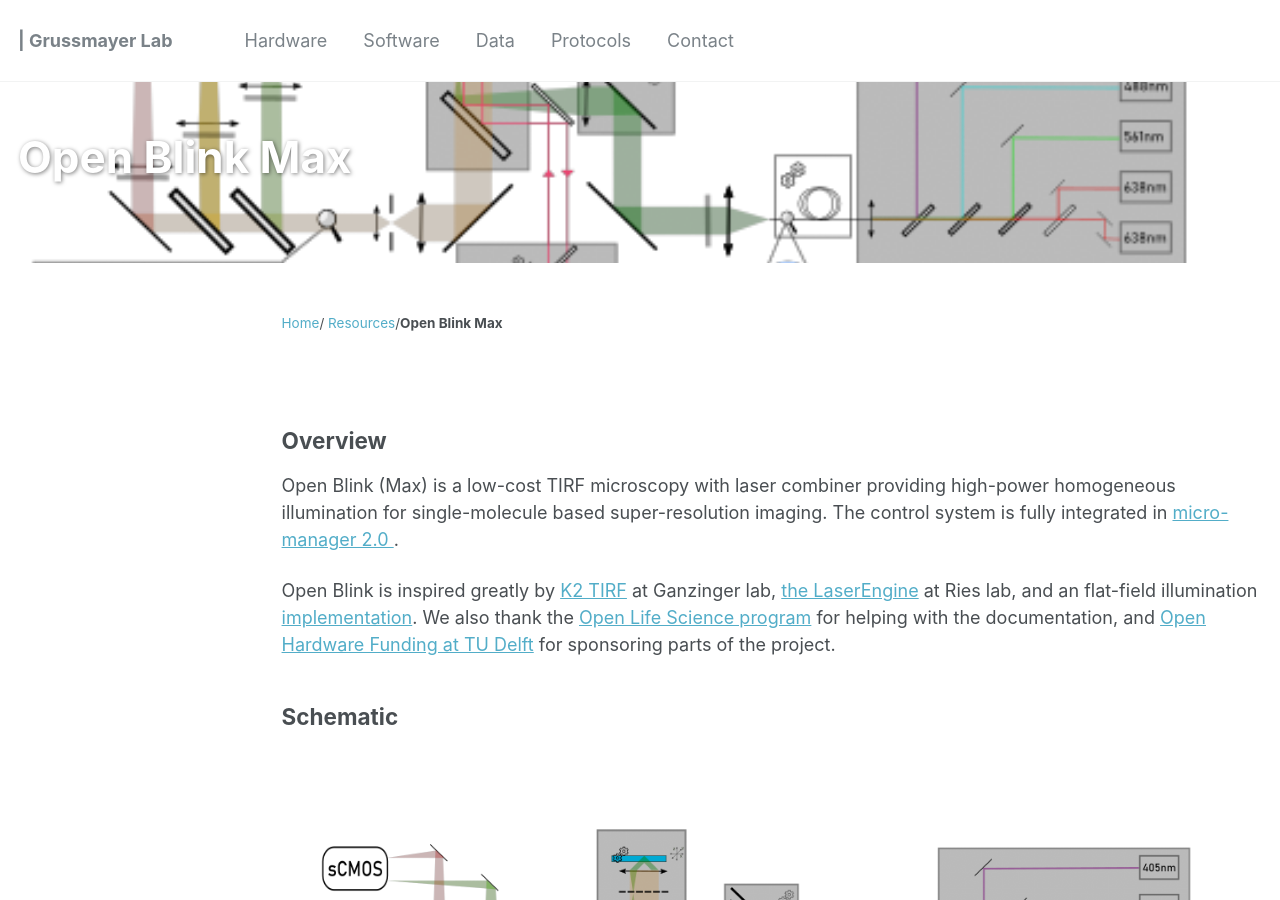
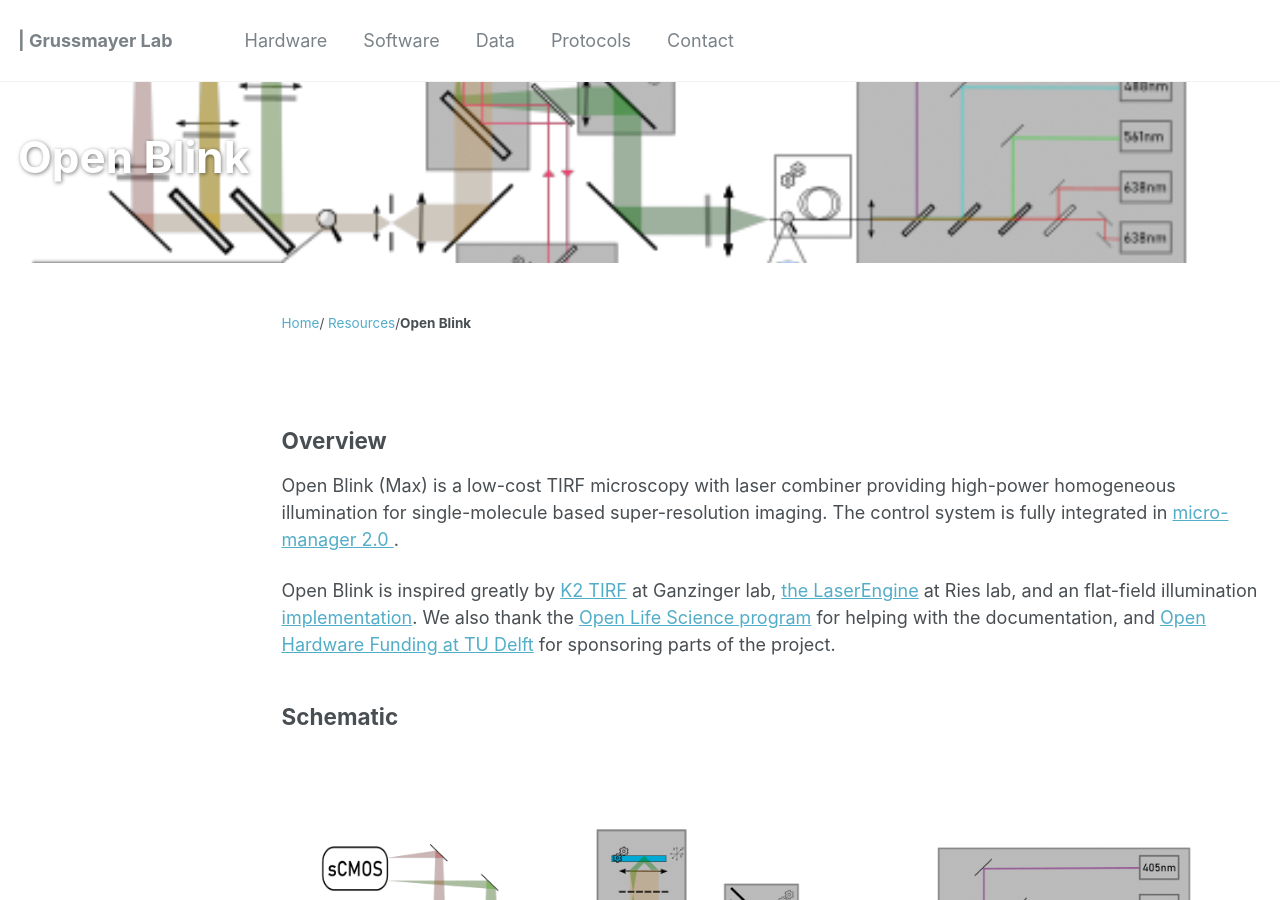
Before and after one commit to GrussmayerLab/GrussmayerLab.github.io, a Jekyll site: the page built from _resources/hardware/openblink.html, in a window 1280 px wide and 900 px high. Built offline with Jekyll 4.4.1, drawn with Linux system fonts in a browser that asks for light colours; comment, search, counter and statistics services are not loaded; a style sheet for code colours, icons or effects is not loaded.

Commit message:
change prelink of open blink

```diff
--- a/_resources/hardware/max.html
+++ b/_resources/hardware/openblink.html
@@ -1,11 +1,11 @@
 ---
-title: "Open Blink Max"
+title: "Open Blink"
 header:
     overlay_image: /resources/max/max_header.png
     teaser: /resources/max/max_header.png
 layout: archive
 tag: hardware
-permalink: /resources/max/
+permalink: /resources/openblink/
 author_profile: false
 toc: false
 toc_label: "Navigation"
```
